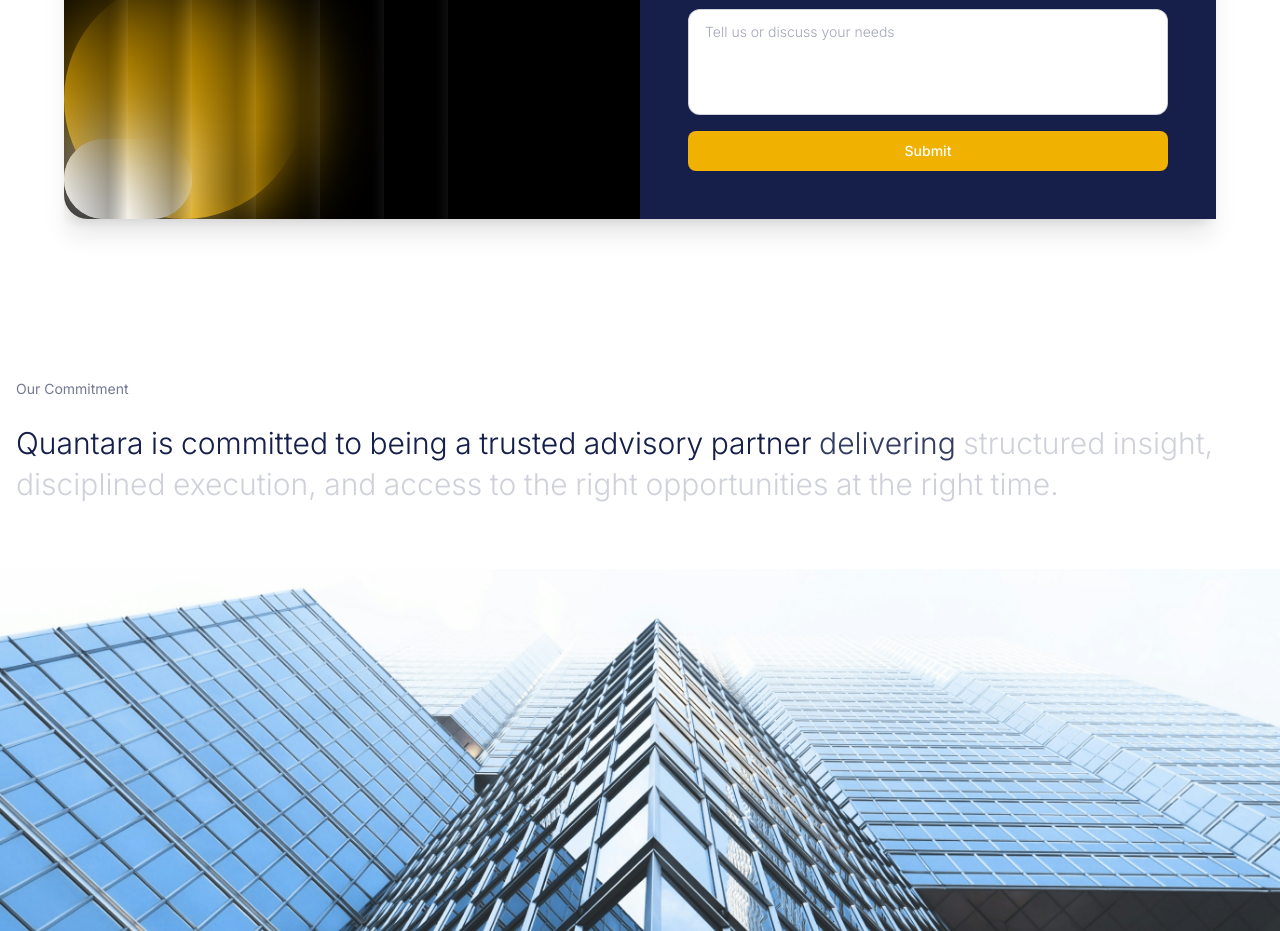
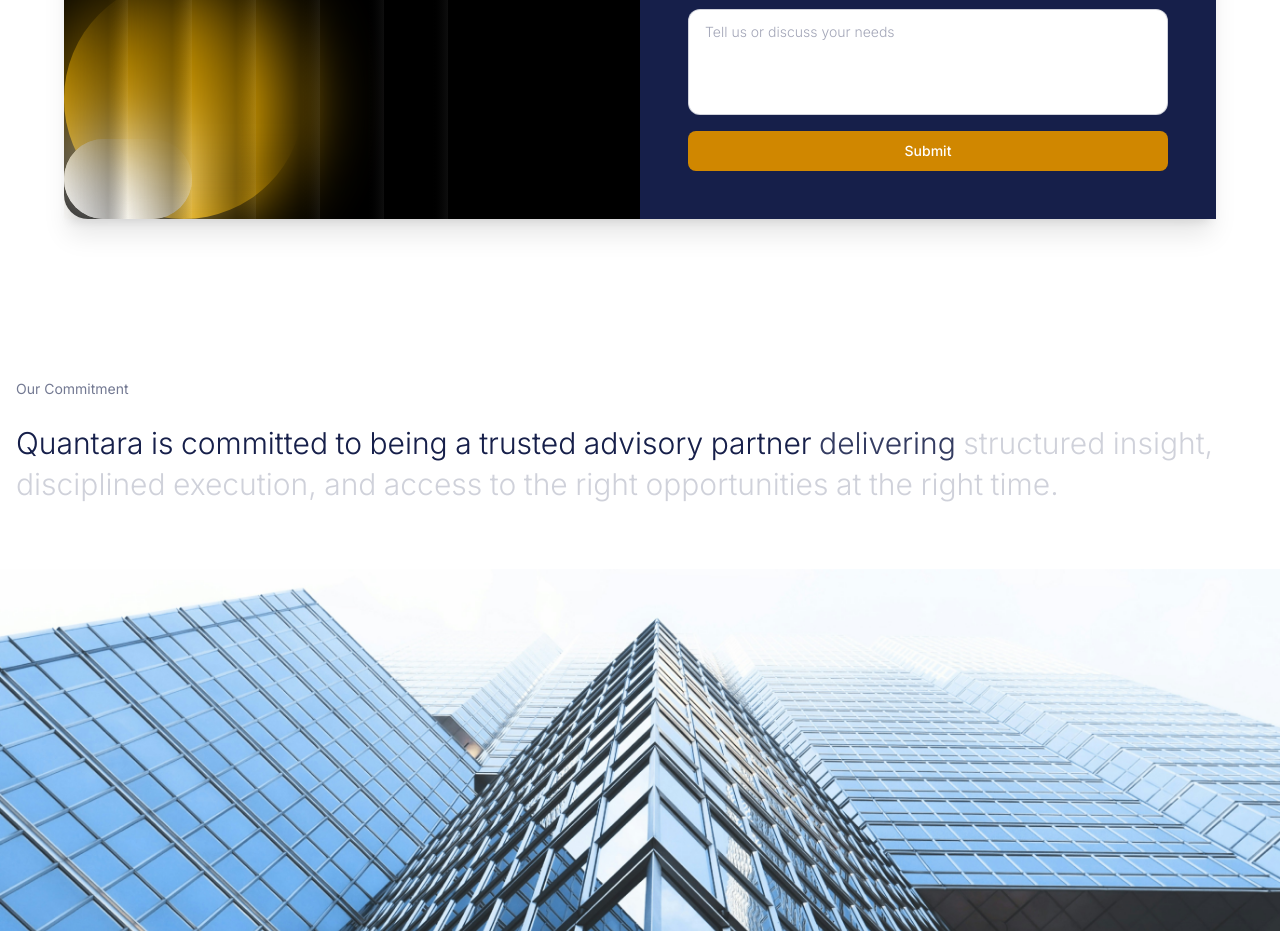
Before and after one commit to fajrif/quantara, a Next.js app: page /contact in a window 1280 px wide. Shown: the part 1540-2471 px from the top of the page. Built offline with nearby package versions, Linux system fonts and the light colour scheme.

Commit message:
change contact color

```diff
--- a/app/(public)/contact/page.tsx
+++ b/app/(public)/contact/page.tsx
@@ -163,7 +163,7 @@
 
                 <button
                   type="submit"
-                  className="w-full bg-yellow-500 hover:bg-yellow-600 text-white font-medium py-2.5 px-4 rounded-lg transition-colors text-sm cursor-pointer"
+                  className="w-full bg-yellow-600 hover:bg-yellow-600 text-white font-medium py-2.5 px-4 rounded-lg transition-colors text-sm cursor-pointer"
                 >
                   Submit
                 </button>
```
Also changed, not shown: 1 other file (tests, documents, lock files or other folders).
